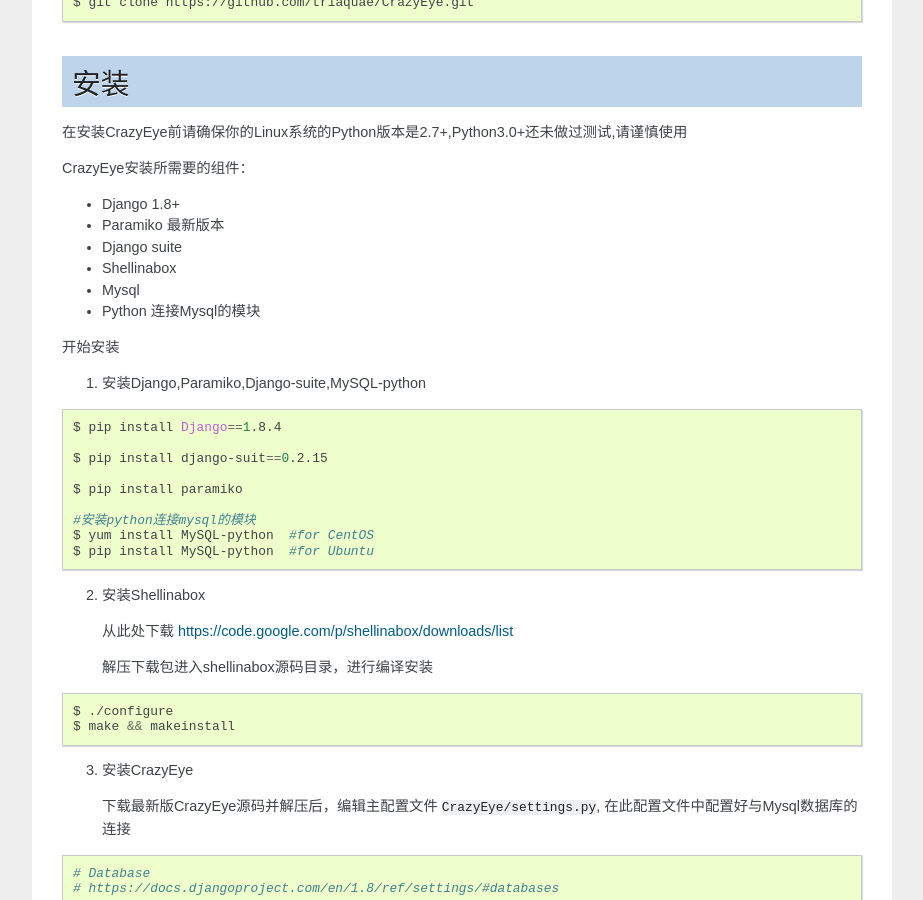
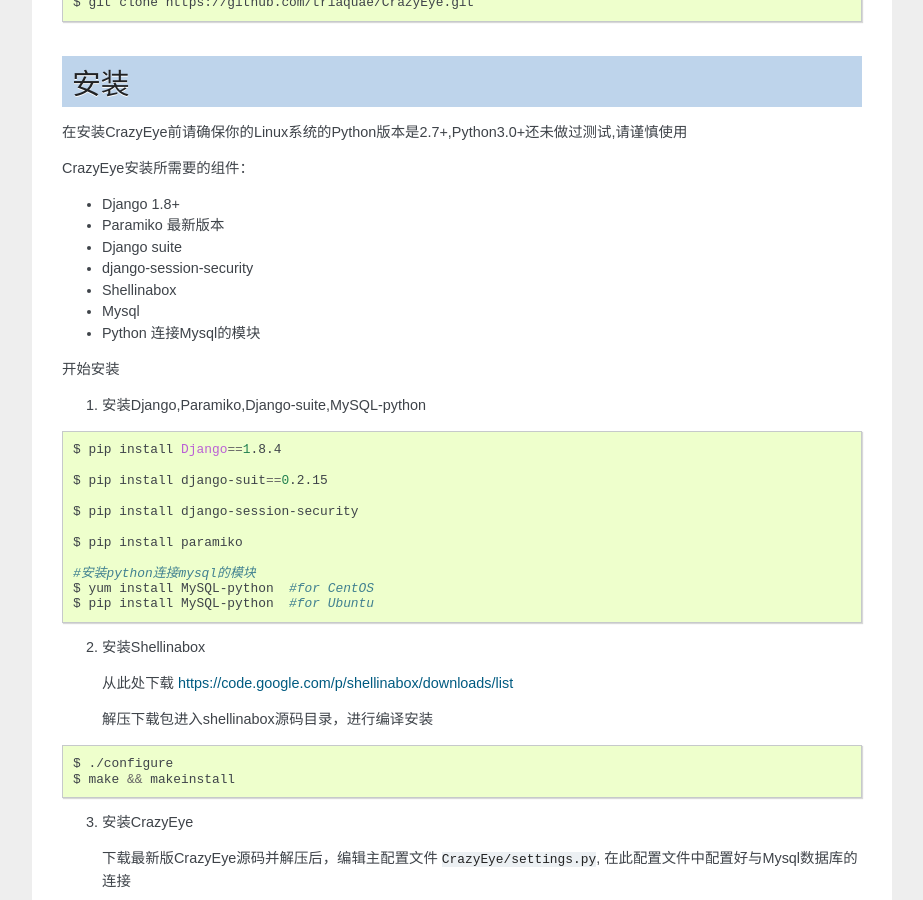
Before and after one commit to triaquae/CrazyEyeDoc, a Sphinx documentation site: the page built from docs/index.rst, in a window 1280 px wide and 900 px high, scrolled down 467 px. Shown: the whole window, without its empty margins (198-1121 px from the left). Built offline with Sphinx 7.4.7, drawn with Linux system fonts in a browser that asks for light colours.

Commit message:
update index

```diff
--- a/docs/index.rst
+++ b/docs/index.rst
@@ -40,6 +40,7 @@ CrazyEye安装所需要的组件：
 - Django 1.8+
 - Paramiko 最新版本
 - Django suite
+- django-session-security
 - Shellinabox
 - Mysql
 - Python 连接Mysql的模块
@@ -55,6 +56,8 @@ CrazyEye安装所需要的组件：
    $ pip install Django==1.8.4
 
    $ pip install django-suit==0.2.15
+
+   $ pip install django-session-security
 
    $ pip install paramiko
 
```
Also changed, not shown: 5 other files.
